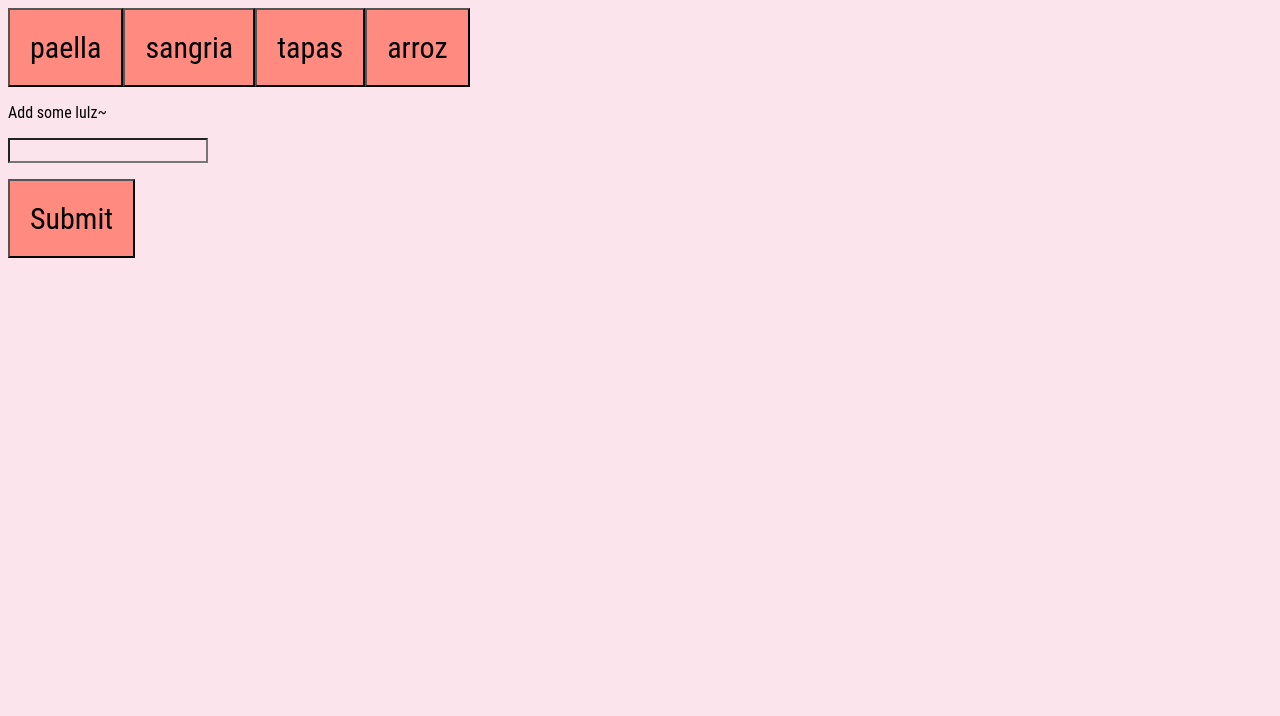
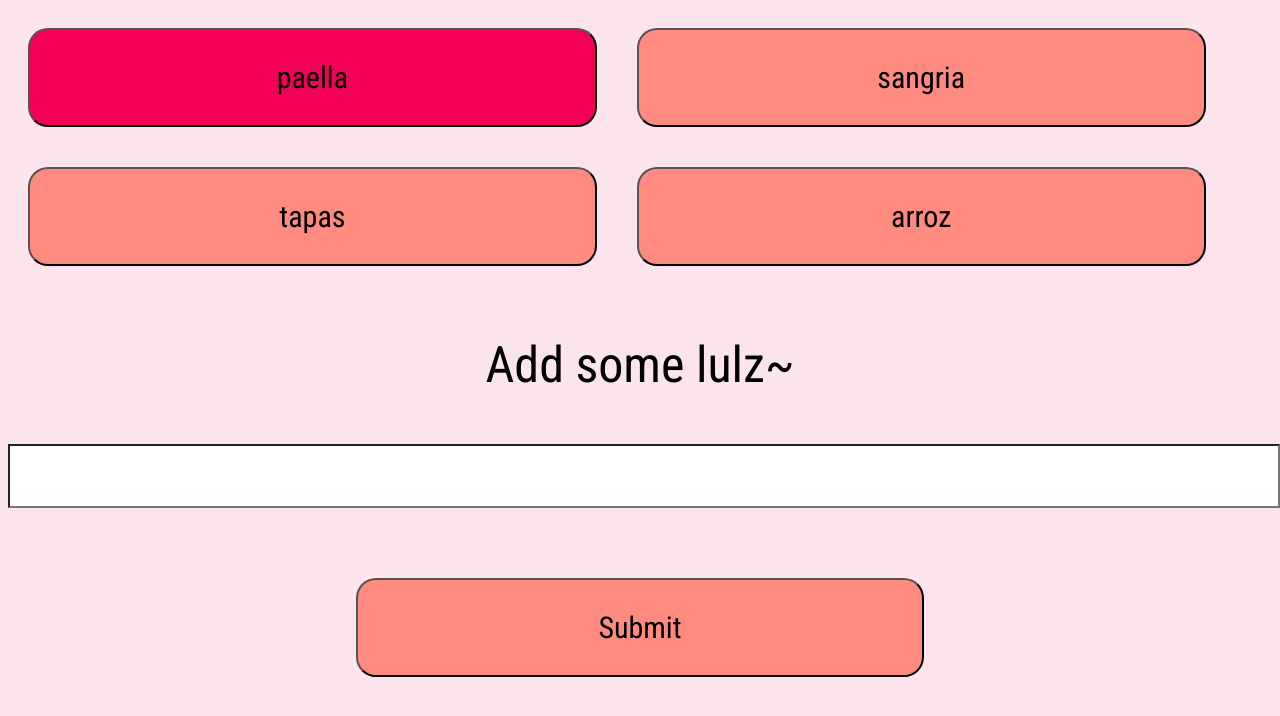
Before and after one commit to luigicampbell/giphyApiProblem, a plain HTML site: page index.html in a window 1280 px wide. Both pictures are taken after a click on the button "paella". Drawn offline with nearby package versions, Linux system fonts and the light colour scheme; no server answers.

Commit message:
Styled gifs, buttons and form.

```diff
--- a/assets/css/style.css
+++ b/assets/css/style.css
@@ -2,9 +2,35 @@
   background-color: #fce4ec;
   font-family: 'Roboto Condensed', sans-serif;
   font-size: 1em;
+  text-shadow: 1px 1px 1px 1px #37474f;
 }
 .buttons,#add-button{
-  padding: 20px;
+  width: 45%;
+  padding: 30px;
   font-size: 30px;
   background-color: #ff8a80;
+  border-radius: 20px;
+  margin: 20px;
 }
+.buttons:focus,#add-button:focus{
+  outline: none;
+  background-color: #f50057;
+}
+img{
+  height: 100%;
+  width: 100%;
+  border-radius: 20px;
+  box-shadow: 1px 1px 10px #666;
+}
+#button-input{
+  width: 100%;
+  background-color: white;
+
+
+}
+#button-form{
+  width: 100%;
+  font-size: 50px;
+  text-align: center;
+  text-shadow: text-shadow: 1px 1px 1px 1px #37474f;
+}
--- a/assets/js/app.js
+++ b/assets/js/app.js
@@ -103,7 +103,7 @@ $(document).ready(function(){
               console.log("else statment");
             }
             else{
-              alert("why");
+              alert("an error occurred...");
             }
           });
       });
--- a/index.html
+++ b/index.html
@@ -5,6 +5,7 @@
   <meta charset="utf-8">
   <title>Quoth the Giphy</title>
   <link rel="stylesheet" href="assets/css/style.css">
+  <link href="https://fonts.googleapis.com/css?family=Roboto+Condensed" rel="stylesheet">
 </head>
 
 <body>
```
